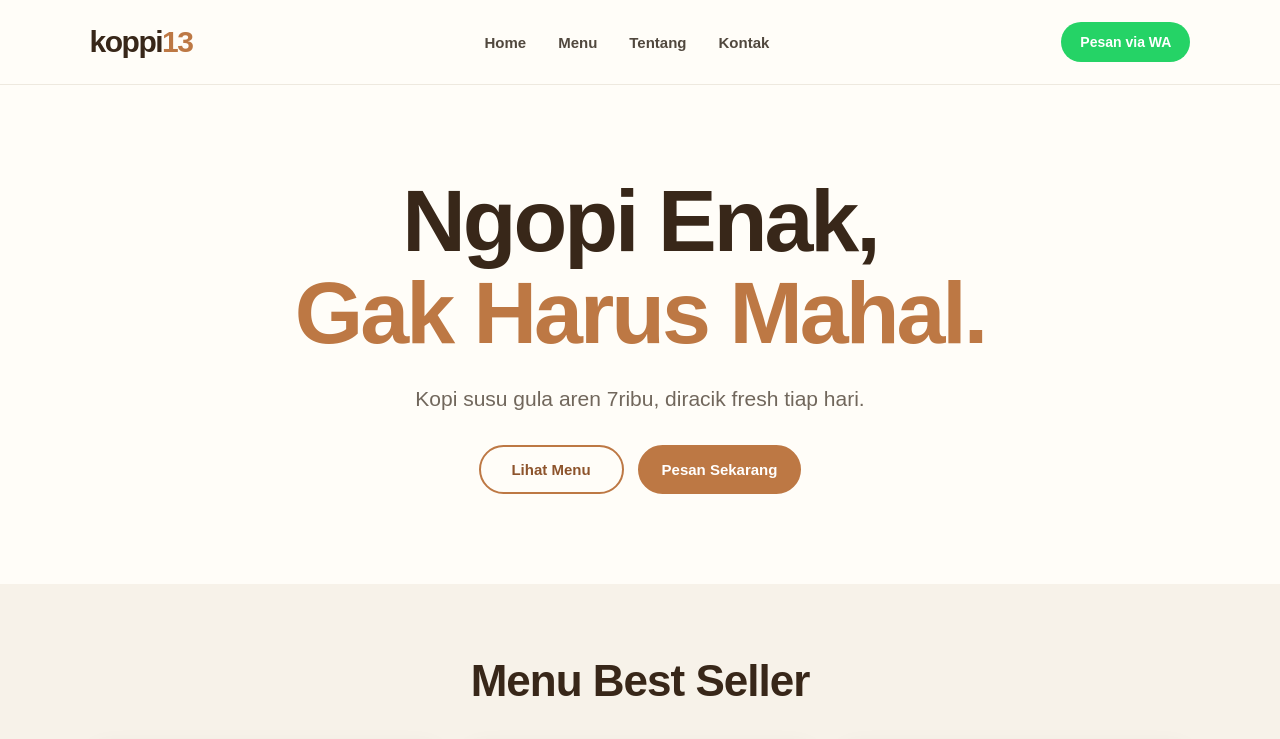
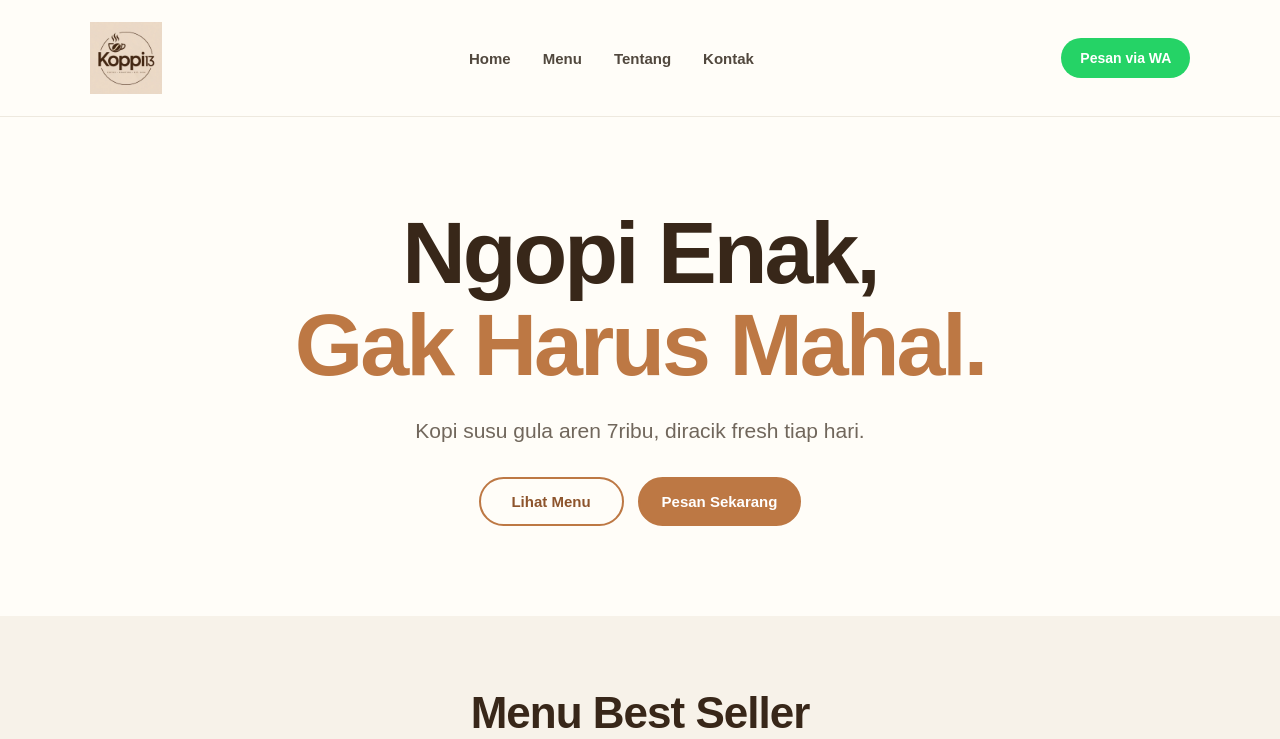
Before and after one commit to tigabellas0613/koppi13, a plain HTML site: page index.html in a window 1280 px wide. Shown: the top 739 px of the page. Drawn offline with Linux system fonts and the light colour scheme; grey boxes are pictures that could not be loaded.

Commit message:
ganti logo baru koppi13

```diff
--- a/index.html
+++ b/index.html
@@ -4,6 +4,7 @@
   <meta charset="UTF-8">
   <meta name="viewport" content="width=device-width, initial-scale=1.0">
   <title>Koppi13</title>
+  <link rel="icon" type="image/jpeg" href="assets/koppi13-logo.jpeg">
   <style>
     * {
       box-sizing: border-box;
@@ -28,16 +29,16 @@
     }
 
     .logo {
-      color: #382719;
-      font-size: 30px;
-      font-weight: 800;
-      letter-spacing: -1.5px;
+      display: inline-flex;
+      align-items: center;
       text-decoration: none;
-      white-space: nowrap;
+      line-height: 0;
     }
 
-    .logo span {
-      color: #bd7844;
+    .logo img {
+      width: auto;
+      height: 72px;
+      object-fit: contain;
     }
 
     .main-nav {
@@ -408,8 +409,8 @@
     }
 
     @media (max-width: 380px) {
-      .logo {
-        font-size: 26px;
+      .logo img {
+        height: 58px;
       }
 
       .main-nav a {
@@ -445,7 +446,9 @@
 </head>
 <body>
   <header class="site-header">
-    <a class="logo" href="#home" aria-label="Koppi13, beranda">koppi<span>13</span></a>
+    <a class="logo" href="#home" aria-label="Koppi13, beranda">
+      <img src="assets/koppi13-logo.jpeg" alt="Koppi13 - Coffee Roasters Est. 2026">
+    </a>
 
     <nav class="main-nav" aria-label="Navigasi utama">
       <a href="#home">Home</a>
```
Also changed, not shown: assets/koppi13-logo.jpeg (added).
